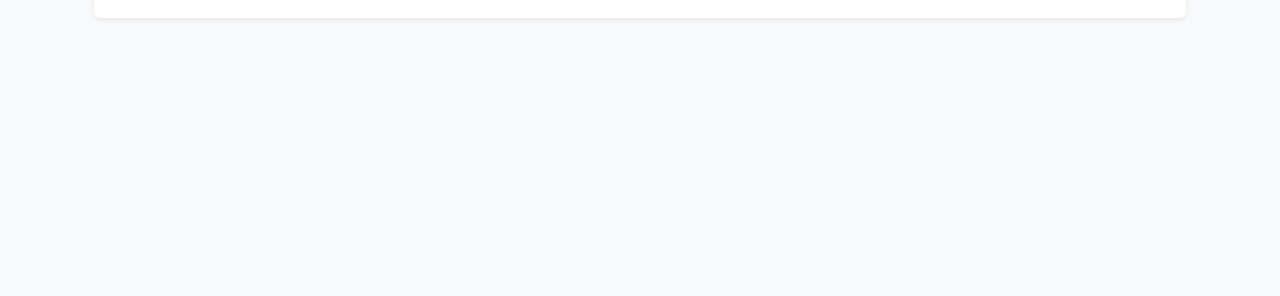
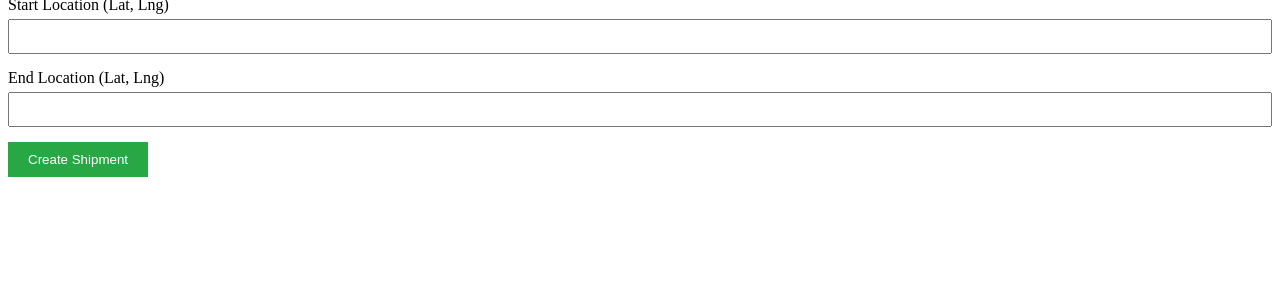
Before and after one commit to AyanRuzdan/aifood, a Django app: template dashboard/templates/dashboard/create_shipment.html in a window 1280 px wide. Shown: the part 504-800 px from the top of the page. Run offline with Django 5.2, Linux system fonts and the light colour scheme; the template is opened without the code that fills it: values that come from a table or form of the project are taken from there, others are empty; some libraries are stand-ins or nearby versions.

Commit message:
File updates from external source

```diff
--- a/dashboard/models.py
+++ b/dashboard/models.py
@@ -1,6 +1,9 @@
 from django.db import models
 from django.contrib.auth.models import User
 
+class Shipment(models.Model):
+    start_location = models.CharField(max_length=255)
+    end_location = models.CharField(max_length=255)
 
 class FoodItem(models.Model):
     user = models.ForeignKey(
--- a/dashboard/templates/dashboard/create_shipment.html
+++ b/dashboard/templates/dashboard/create_shipment.html
@@ -1,13 +1,144 @@
-{% extends "base.html" %}
-{% block content %}
-<div class="container mt-5">
-  <div class="p-4 bg-white rounded shadow-sm">
-    <h2 class="mb-4 text-primary fw-bold">Create New Shipment</h2>
-    <form method="POST">
-      {% csrf_token %}
-      {{ form.as_p }}
-      <button type="submit" class="btn btn-primary mt-3">Submit</button>
+<!DOCTYPE html>
+<html lang="en">
+  <head>
+    <meta charset="UTF-8" />
+    <meta name="viewport" content="width=device-width, initial-scale=1.0" />
+    <title>Create Shipment</title>
+    <link
+      rel="stylesheet"
+      href="https://unpkg.com/leaflet@1.9.4/dist/leaflet.css"
+    />
+    <style>
+      #map {
+        height: 400px; /* Mini map height */
+        width: 100%; /* Full width */
+        margin-bottom: 20px;
+      }
+      .form-group {
+        margin-bottom: 15px;
+      }
+      label {
+        display: block;
+        margin-bottom: 5px;
+      }
+      input {
+        width: 100%;
+        padding: 8px;
+        box-sizing: border-box;
+      }
+      button {
+        padding: 10px 20px;
+        background-color: #28a745;
+        color: white;
+        border: none;
+        cursor: pointer;
+      }
+      button:hover {
+        background-color: #218838;
+      }
+      .instruction {
+        background: white;
+        padding: 10px;
+        border: 1px solid #ccc;
+      }
+    </style>
+  </head>
+  <body>
+    <h1>Create Shipment</h1>
+    <div id="map"></div>
+    <form id="shipmentForm">
+      <div class="form-group">
+        <label for="startLocation">Start Location (Lat, Lng)</label>
+        <input type="text" id="startLocation" name="startLocation" readonly />
+      </div>
+      <div class="form-group">
+        <label for="endLocation">End Location (Lat, Lng)</label>
+        <input type="text" id="endLocation" name="endLocation" readonly />
+      </div>
+      <button type="submit">Create Shipment</button>
     </form>
-  </div>
-</div>
-{% endblock %}
+
+    <script src="https://unpkg.com/leaflet@1.9.4/dist/leaflet.js"></script>
+    <script>
+      const map = L.map("map").setView([20.5937, 78.9629], 5);
+
+      L.tileLayer("https://{s}.tile.openstreetmap.org/{z}/{x}/{y}.png", {
+        maxZoom: 19,
+        attribution:
+          '© <a href="https://www.openstreetmap.org/copyright">OpenStreetMap</a> contributors',
+      }).addTo(map);
+
+      let startMarker = null;
+      let endMarker = null;
+
+      let instruction = L.control({ position: "topright" });
+      instruction.onAdd = function () {
+        const div = L.DomUtil.create("div", "instruction");
+        div.innerHTML = "<p>Click to set <strong>Start Location</strong>.</p>";
+        return div;
+      };
+      instruction.addTo(map);
+
+      let isSettingStart = true;
+      map.on("click", function (e) {
+        const lat = e.latlng.lat.toFixed(6);
+        const lng = e.latlng.lng.toFixed(6);
+
+        if (isSettingStart) {
+          if (startMarker) {
+            map.removeLayer(startMarker);
+          }
+          startMarker = L.marker([lat, lng], {
+            icon: L.icon({
+              iconUrl:
+                "https://unpkg.com/leaflet@1.9.4/dist/images/marker-icon.png",
+              iconSize: [25, 41],
+              iconAnchor: [12, 41],
+            }),
+          })
+            .addTo(map)
+            .bindPopup("Start Location")
+            .openPopup();
+          document.getElementById("startLocation").value = `${lat}, ${lng}`;
+          isSettingStart = false;
+          instruction.getContainer().innerHTML =
+            "<p>Click to set <strong>End Location</strong>.</p>";
+          map.setView([lat, lng], 10);
+        } else {
+          if (endMarker) {
+            map.removeLayer(endMarker);
+          }
+          endMarker = L.marker([lat, lng], {
+            icon: L.icon({
+              iconUrl:
+                "https://unpkg.com/leaflet@1.9.4/dist/images/marker-icon-2x.png",
+              iconSize: [25, 41],
+              iconAnchor: [12, 41],
+            }),
+          })
+            .addTo(map)
+            .bindPopup("End Location")
+            .openPopup();
+          document.getElementById("endLocation").value = `${lat}, ${lng}`;
+          isSettingStart = true;
+          instruction.getContainer().innerHTML =
+            "<p>Click to set <strong>Start Location</strong>.</p>";
+          map.setView([lat, lng], 10);
+        }
+      });
+
+      document
+        .getElementById("shipmentForm")
+        .addEventListener("submit", function (e) {
+          e.preventDefault();
+          const start = document.getElementById("startLocation").value;
+          const end = document.getElementById("endLocation").value;
+          if (start && end) {
+            alert(`Shipment created from ${start} to ${end}`);
+          } else {
+            alert("Please select both start and end locations.");
+          }
+        });
+    </script>
+  </body>
+</html>
```
Also changed, not shown: accounts/templates/accounts/register.html (+13 -32 lines), dashboard/views.py (+16 -2 lines), db.sqlite3.
